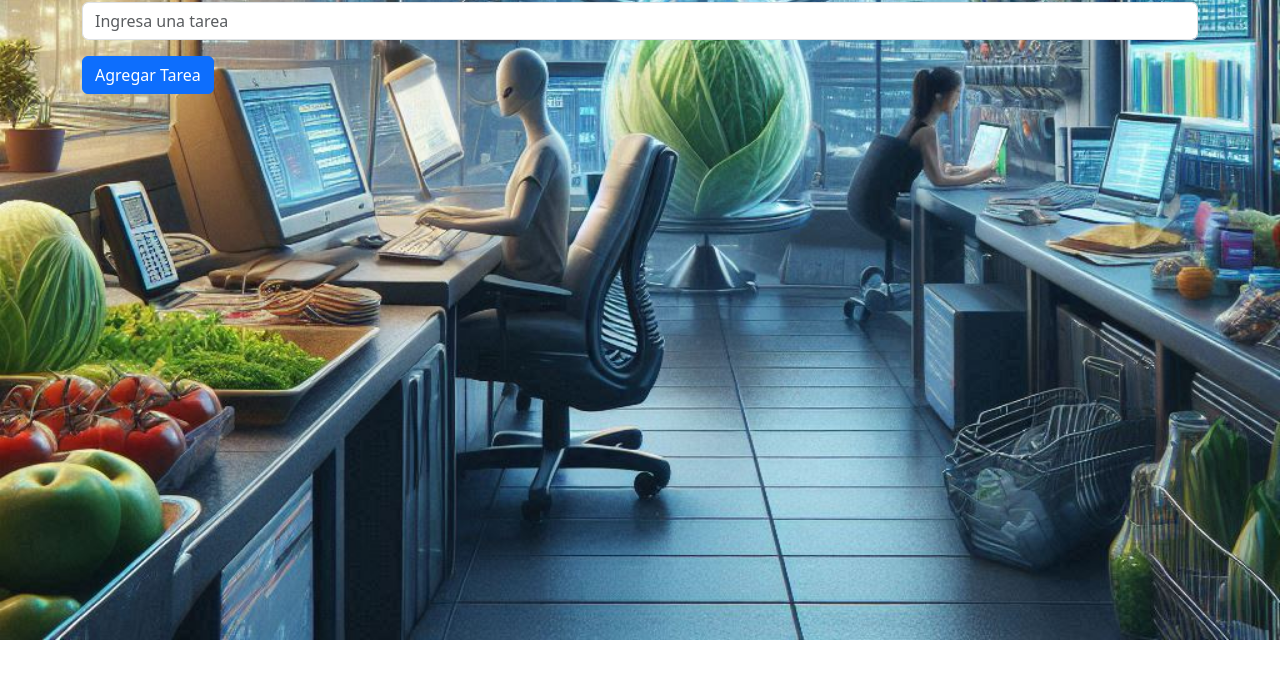
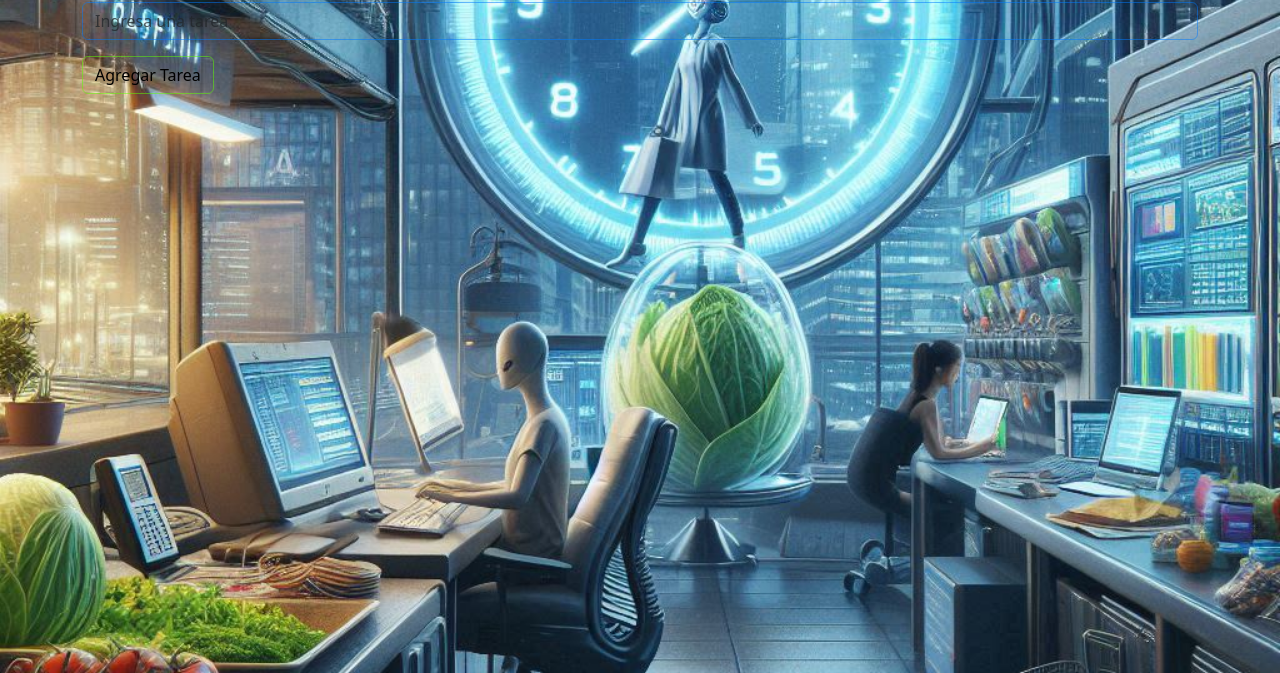
Before and after one commit to NoeAlarcon/CRUD-Tareas-Cotidianas, a plain HTML site: page index.html in a window 1280 px wide. Shown: the part 127-800 px from the top of the page. Drawn offline with nearby package versions, Linux system fonts and the light colour scheme.

Commit message:
Se pone el Input trasparente al igual que le boton agregar

```diff
--- a/assets/JS/apps.js
+++ b/assets/JS/apps.js
@@ -70,6 +70,15 @@ inputTarea.addEventListener("input", function () {
   inputTarea.value = capitalizeFirstLetter(inputTarea.value);
 });
 
+// 7.- Quiero que  el imput sea trasparente y el borde en azul tenue
+inputTarea.style.backgroundColor = "transparent";
+inputTarea.style.border = "1px solid rgba(0, 123, 255, 0.5)";
+
+// 8.- Quiero que el botón de agregar tarea transparente con los bordes azul y el texto en negro
+btnAgregar.style.backgroundColor = "transparent";
+btnAgregar.style.border = "1px solid rgba(94, 255, 0, 0.5)";
+btnAgregar.style.color = "black";
+
 
 
 mostrarTareas();
--- a/index.html
+++ b/index.html
@@ -8,10 +8,12 @@
     <style>
       body {
           background-image: url('./assets/img/El\ futuro\ es\ Hoy\ Grande.png');
-          background-size: cover;
-          background-position: center;
-          background-repeat: no-repeat;
-          transition: 0.5s; /* Suaviza el cambio */
+          background-size: cover; /* Asegura que la imagen cubra toda la pantalla */
+          background-position: center; /* Centra la imagen */
+          background-repeat: no-repeat; /* Evita que la imagen se repita */
+          width: 100vw;
+          height: 100vh;
+ /* Suaviza el cambio */
       }
 
   </style>
@@ -39,7 +41,10 @@
 
 <!--SCRIP AQUI-->
 
-    <script src="https://cdn.jsdelivr.net/npm/bootstrap@5.3.5/dist/js/bootstrap.bundle.min.js" integrity="sha384-k6d4wzSIapyDyv1kpU366/PK5hCdSbCRGRCMv+eplOQJWyd1fbcAu9OCUj5zNLiq" crossorigin="anonymous"></script>
+    <script src="https://cdn.jsdelivr.net/npm/bootstrap@5.3.5/dist/js/bootstrap.bundle.min.js"
+    integrity="sha384-k6d4wzSIapyDyv1kpU366/PK5hCdSbCRGRCMv+eplOQJWyd1fbcAu9OCUj5zNLiq"
+    crossorigin="anonymous">
+    </script>
 
     <!-- Formulario para crear o actualizar un elemento -->
     <div class="container">
@@ -49,8 +54,7 @@
           id="nueva-tarea"
           class="form-control"
           placeholder="Ingresa una tarea"
-          width: 300px; /* Cambia el valor según sea necesario */
-        margin: 0 auto; /* Centra el input horizontalmente */
+
         />
 
       </div>
```
